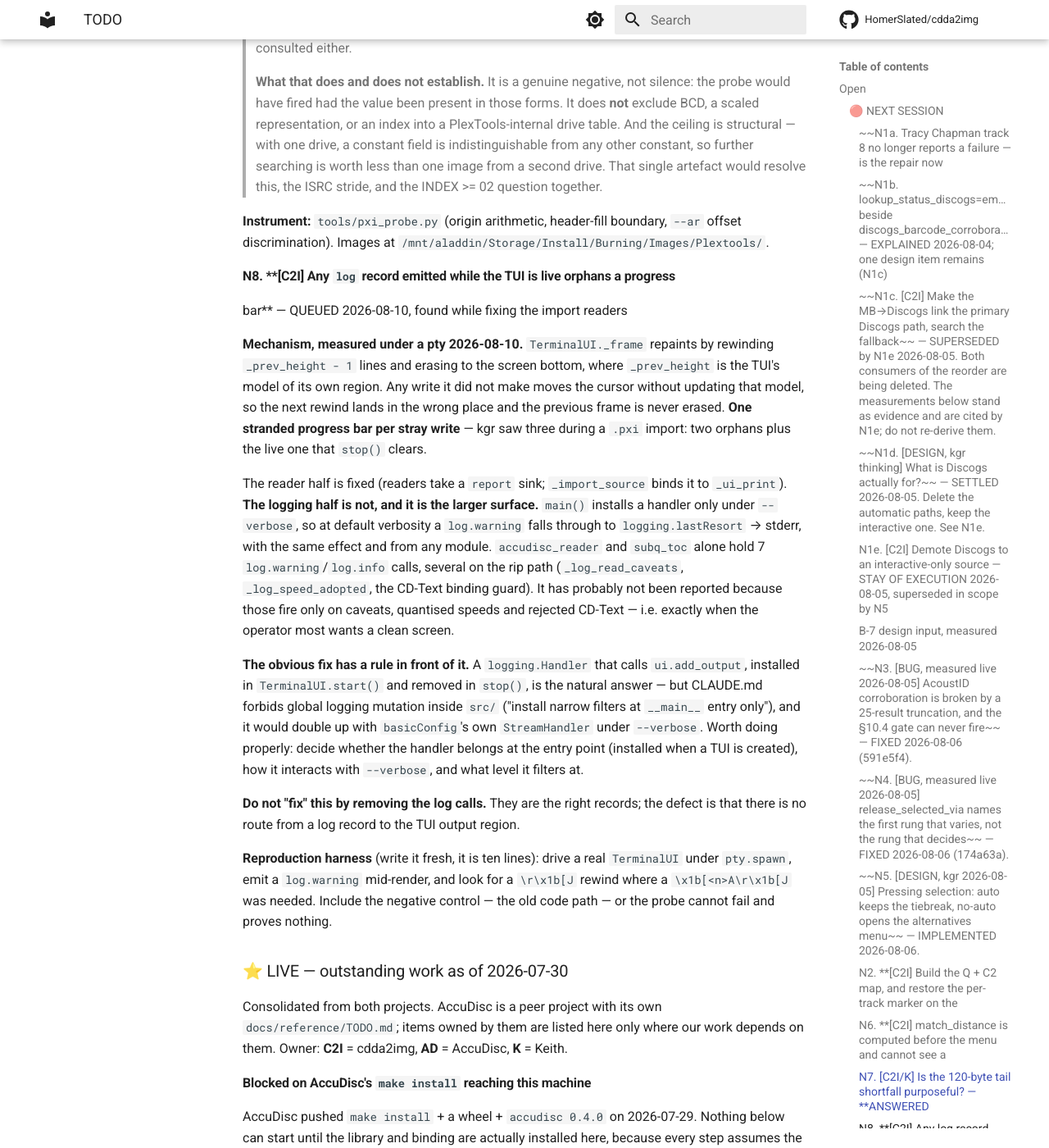
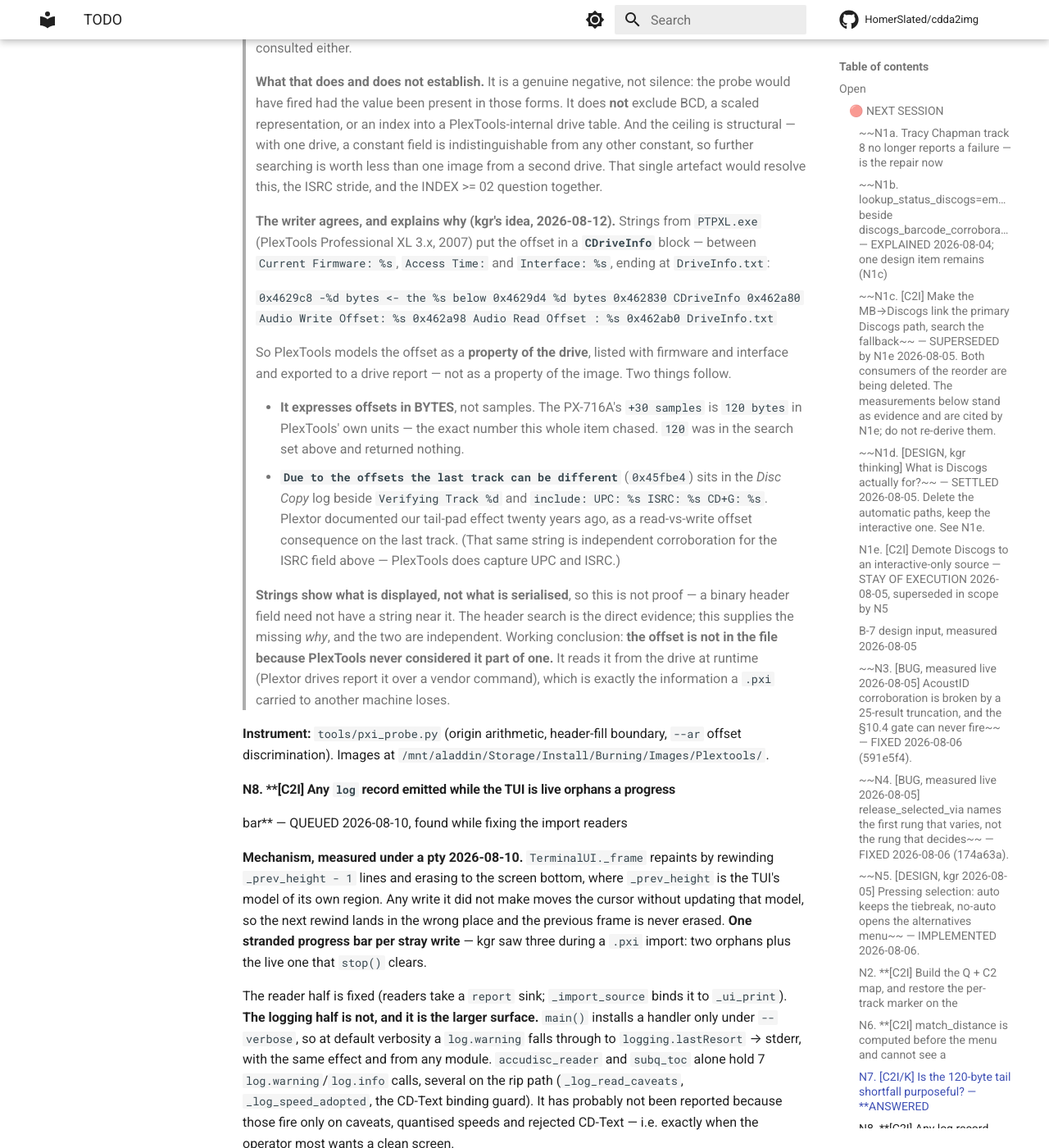
Before and after one commit to HomerSlated/cdda2img, an MkDocs documentation site: the page built from docs/reference/TODO.md, in a window 1280 px wide and 1400 px high, scrolled down 25369 px. Shown: the whole window at 82% size. Built offline with MkDocs 1.6.1 and Material for MkDocs 9.7.7, drawn with Linux system fonts in a browser that asks for light colours; comment, search, counter and statistics services are not loaded.

Commit message:
docs(pxi): PlexTools puts the offset in CDriveInfo, which is why it is not in the file
kgr's idea: ask the writer. Strings from PTPXL.exe put "Audio Read Offset : %s"
and "Audio Write Offset: %s" inside a CDriveInfo block, between "Current
Firmware:", "Access Time:" and "Interface: %s", terminating at DriveInfo.txt.
PlexTools models the offset as a property of the DRIVE, listed with firmware and
interface and exported to a drive report — not as a property of the image.

Two details fall out. The %s is filled by "%d bytes" / "-%d bytes" at 0x4629c8,
so PlexTools counts offsets in BYTES: the PX-716A's +30 samples is 120 bytes in
its own units, the exact number this item chased, and 120 was in the search set
that returned nothing. And "Due to the offsets the last track can be different"
sits in the Disc Copy log beside "Verifying Track %d" — Plextor documented our
tail-pad effect in 2007 as a read-vs-write offset consequence on the last track.

That log line also carries "include: UPC: %s ISRC: %s CD+G: %s", which is
independent corroboration for the per-track ISRC field found in the image
yesterday: PlexTools does capture ISRCs, so finding them in the PXI is expected
rather than surprising.

Strings show what is displayed, not what is serialised, so this is not proof — a
binary header field need not have a string near it. The header search remains the
direct evidence; this supplies the why, and the two lines are independent. The
working conclusion is that the offset is absent from the file because PlexTools
never considered it part of one: it reads it from the drive at runtime, which is
precisely the information a .pxi carried to another machine loses.

No code changed. make check clean.

Co-Authored-By: Claude Opus 5 <noreply@anthropic.com>

````diff
--- a/docs/reference/TODO.md
+++ b/docs/reference/TODO.md
@@ -1117,6 +1117,42 @@ still worth doing.
 > a constant field is indistinguishable from any other constant, so further
 > searching is worth less than one image from a second drive. That single artefact
 > would resolve this, the ISRC stride, and the INDEX >= 02 question together.
+>
+> **The writer agrees, and explains why (kgr's idea, 2026-08-12).** Strings from
+> `PTPXL.exe` (PlexTools Professional XL 3.x, 2007) put the offset in a
+> **`CDriveInfo`** block — between `Current Firmware: %s`, `Access Time:` and
+> `Interface: %s`, ending at `DriveInfo.txt`:
+>
+> ```
+>   0x4629c8  -%d bytes            <- the %s below
+>   0x4629d4  %d bytes
+>   0x462830  CDriveInfo
+>   0x462a80  Audio Write Offset: %s
+>   0x462a98  Audio Read Offset : %s
+>   0x462ab0  DriveInfo.txt
+> ```
+>
+> So PlexTools models the offset as a **property of the drive**, listed with
+> firmware and interface and exported to a drive report — not as a property of
+> the image. Two things follow.
+>
+> - **It expresses offsets in BYTES**, not samples. The PX-716A's `+30 samples`
+>   is `120 bytes` in PlexTools' own units — the exact number this whole item
+>   chased. `120` was in the search set above and returned nothing.
+> - **`Due to the offsets the last track can be different`** (`0x45fbe4`) sits in
+>   the *Disc Copy* log beside `Verifying Track %d` and
+>   `include: UPC: %s ISRC: %s CD+G: %s`. Plextor documented our tail-pad effect
+>   twenty years ago, as a read-vs-write offset consequence on the last track.
+>   (That same string is independent corroboration for the ISRC field above —
+>   PlexTools does capture UPC and ISRC.)
+>
+> **Strings show what is displayed, not what is serialised**, so this is not proof
+> — a binary header field need not have a string near it. The header search is the
+> direct evidence; this supplies the missing *why*, and the two are independent.
+> Working conclusion: **the offset is not in the file because PlexTools never
+> considered it part of one.** It reads it from the drive at runtime (Plextor
+> drives report it over a vendor command), which is exactly the information a
+> `.pxi` carried to another machine loses.
 
 **Instrument:** `tools/pxi_probe.py` (origin arithmetic, header-fill boundary,
 `--ar` offset discrimination). Images at
````
